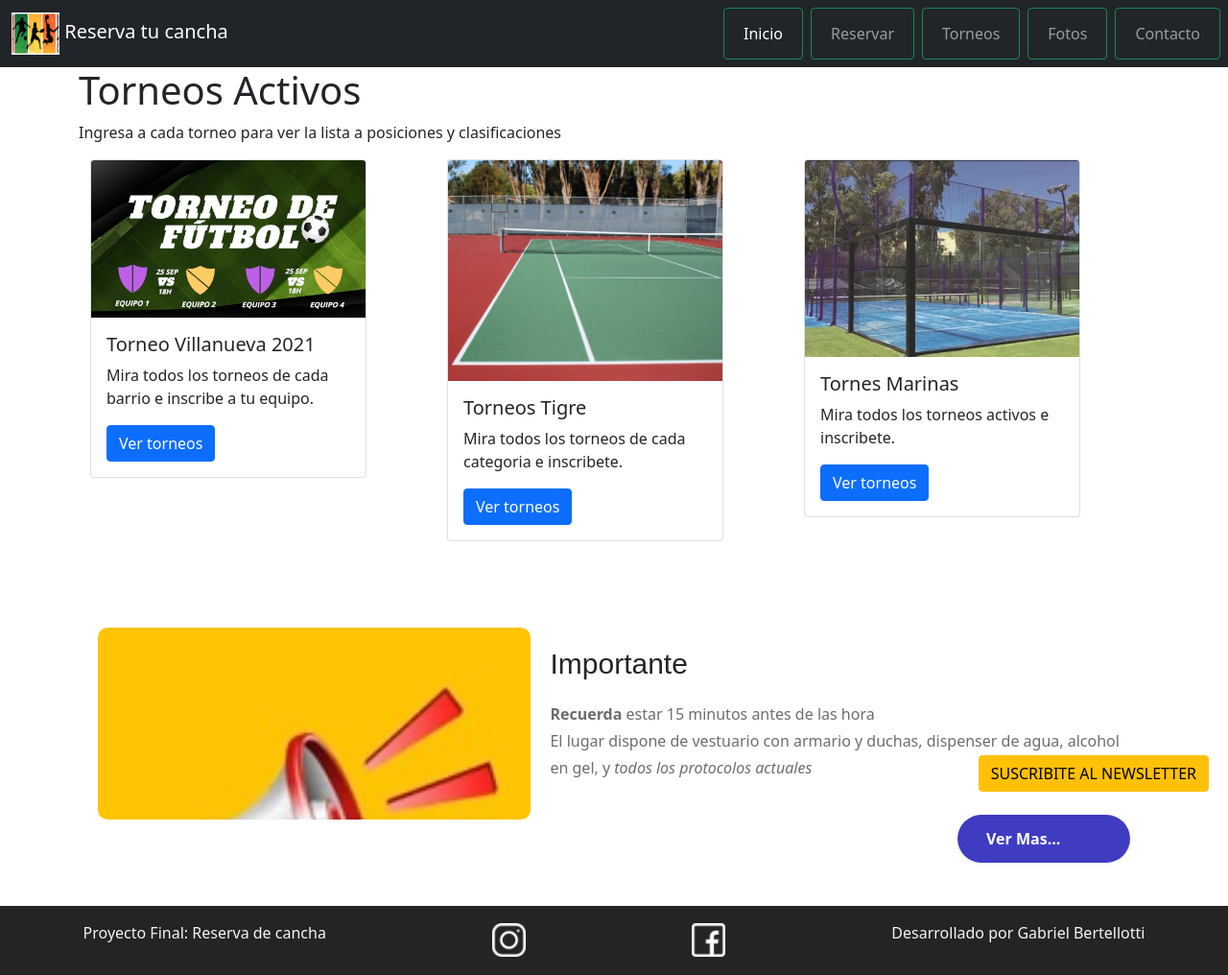
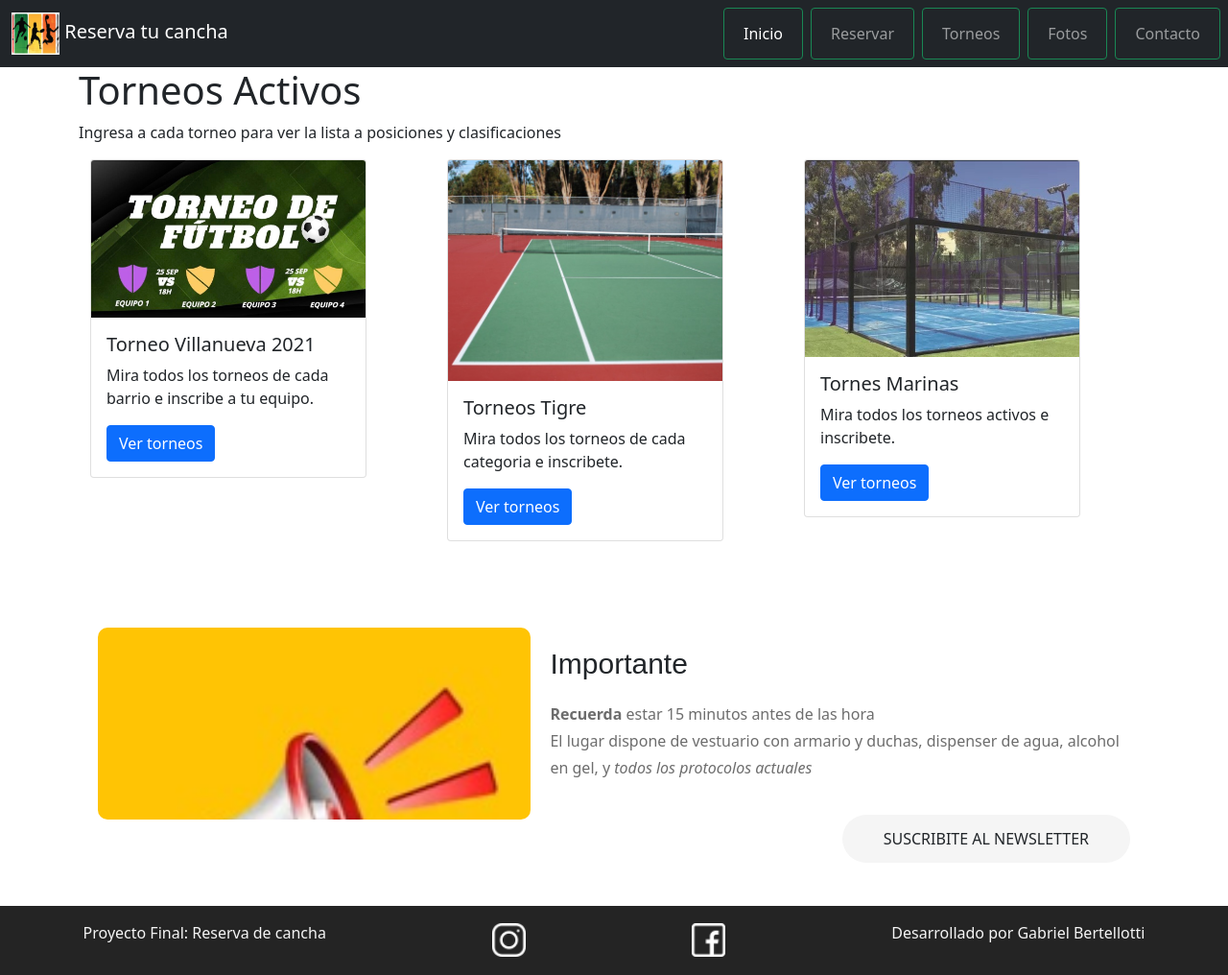
Before and after one commit to MarioJavierZalazar/desafio_bs, a website: page index.html in a window 1280 px wide. Shown: the whole page at 96% size. Drawn offline with nearby package versions, Linux system fonts and the light colour scheme.

Commit message:
fixed boton Suscripcion en Torneos, reservar y contacto

```diff
--- a/index.html
+++ b/index.html
@@ -4,7 +4,7 @@
   <meta charset="UTF-8">
   <meta http-equiv="X-UA-Compatible" content="IE=edge">
   <meta name="viewport" content="width=device-width, initial-scale=1.0">
-  <meta name="description" content="Esta es una pagina para reservar canachas de futbol, tenis, paddle.">
+  <meta name="description" content="Somos la mejor pagina para reservar canchas de futbol, tenis, paddle.">
   <meta name="keywords" content="alquiler, reserva, cancha, deportes, futbol, tenis, paddle">
 
   <title>Reserva tu cancha - Inicio - Gabriel Bertellotti</title>
@@ -126,20 +126,24 @@
             </p>
 
 		 			 <a href="#" class="boton boton--absolute"> <!-- Bloque -->
-		 				 <span class="boton__texto">Ver Mas...</span>
+		 				 <!-- <span class="boton__texto"> -->
+              <button type="button" class="btn" data-bs-toggle="modal"   data-bs-target="#exampleModal">
+                SUSCRIBITE AL NEWSLETTER
+                </button></span>
 		 				 <i class="boton__icono fas fa-arrow-right"></i>
 		 			  </a>
 		 		  </div>
 		 	  </div>
 		  </div>
     </section>
+
+    <!--  FIN DE SECCION DE NOTIFICACIONES -->
+
+
         <!-- BOTON SUSCRIPCION JS trigger modal -->
-    <button type="button" class="btn btn-warning boton--absolute" data-bs-toggle="modal"   data-bs-target="#exampleModal">
+    <!-- <button type="button" class="btn btn-warning boton--absolute" data-bs-toggle="modal"   data-bs-target="#exampleModal">
       SUSCRIBITE AL NEWSLETTER
-      </button>
-       <!--  FIN DE SECCION DE NOTIFICACIONES -->
-  </main>
-
+      </button> -->
 
        <!-- MODAL DEL BOTON SUSCRIBETE -->
        <div class="modal fade" id="exampleModal" tabindex="-1" aria-labelledby="exampleModalLabel" aria-hidden="true">
@@ -167,6 +171,9 @@
            </div>
          </div>
        </div>
+  </main>
+
+
 
 
   <footer>
--- a/sass/style.scss
+++ b/sass/style.scss
@@ -134,7 +134,7 @@ footer {
 	display: inline-flex;
 	justify-content: space-between;
 	align-items: center;
-	background: #403CC2;
+	background: whitesmoke;
 	transition: .3s ease all;
 }
 
@@ -143,7 +143,7 @@ footer {
 }
 
 .boton:hover {
-	background: #1B1881;
+	background: var(--clr-text-gold)
 	text-decoration: none;
 }
 
```
Also changed, not shown: paginas/contacto.html (+1 -1 lines), paginas/reservar.html (+4 -2 lines), paginas/torneos.html (+16 -8 lines), sass/style.css. Lines whose indentation alone changed are shown as unchanged.
